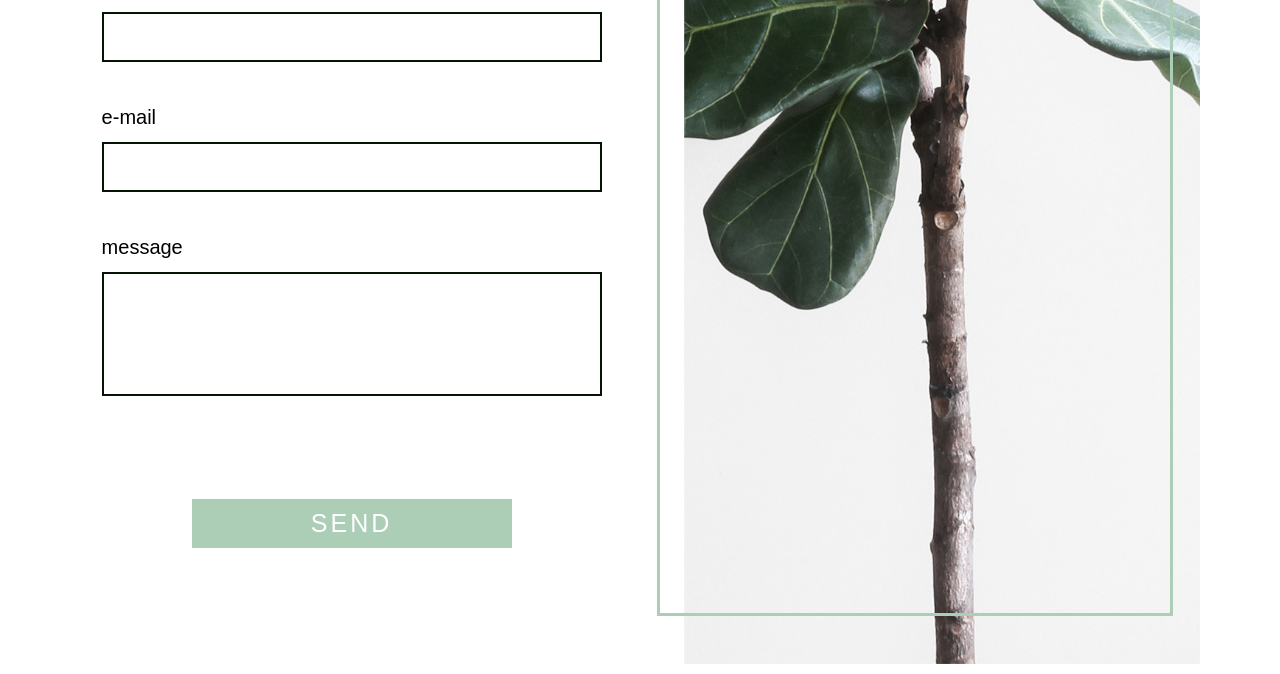
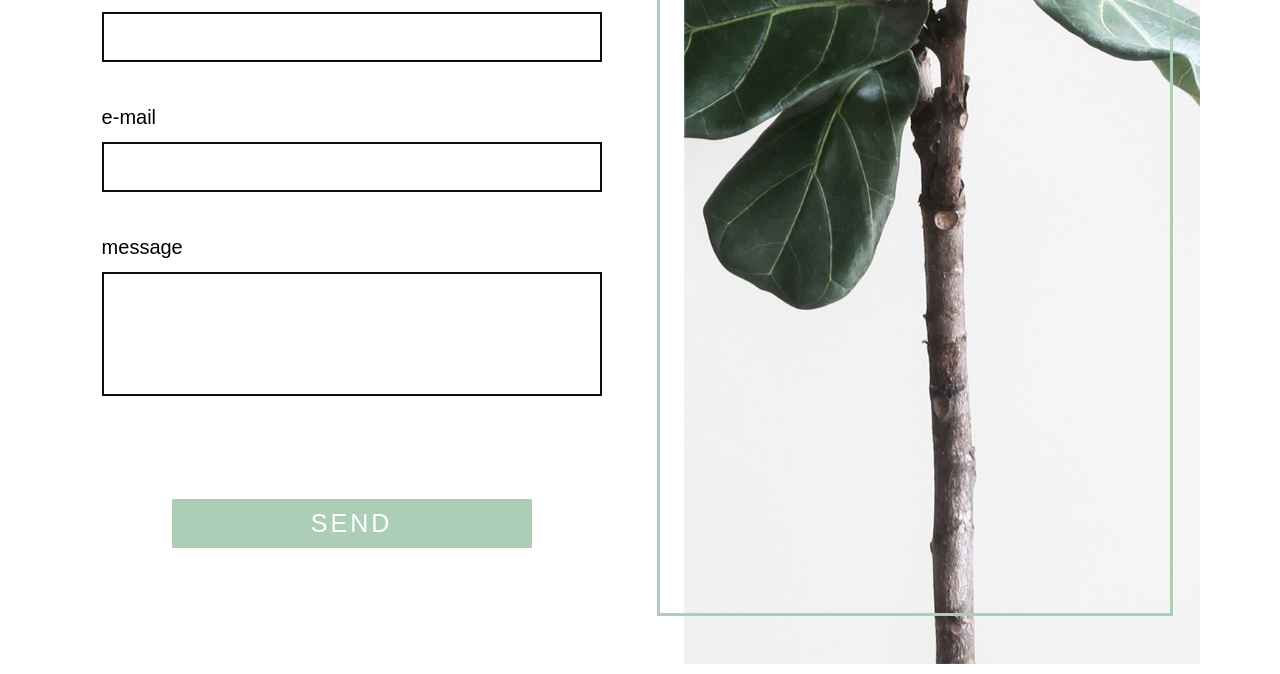
Before and after one commit to PatrycjaKanigowska/Planty, a plain HTML site: page index.html in a window 1280 px wide. Shown: the part 2069-2743 px from the top of the page. Drawn offline with nearby package versions, Linux system fonts and the light colour scheme; a web font is replaced by a local one.

Commit message:
Change size of buttons

```diff
--- a/css/style.css
+++ b/css/style.css
@@ -624,6 +624,10 @@ footer p {
 /* ------------------------1025--------------------------------- */
 @media (min-width: 1025px) {
     /*----About----*/
+    .btn {
+        width: 360px;
+    }
+
     .btn-1, .placeholder {
         margin-top: 10%;
     }
```
